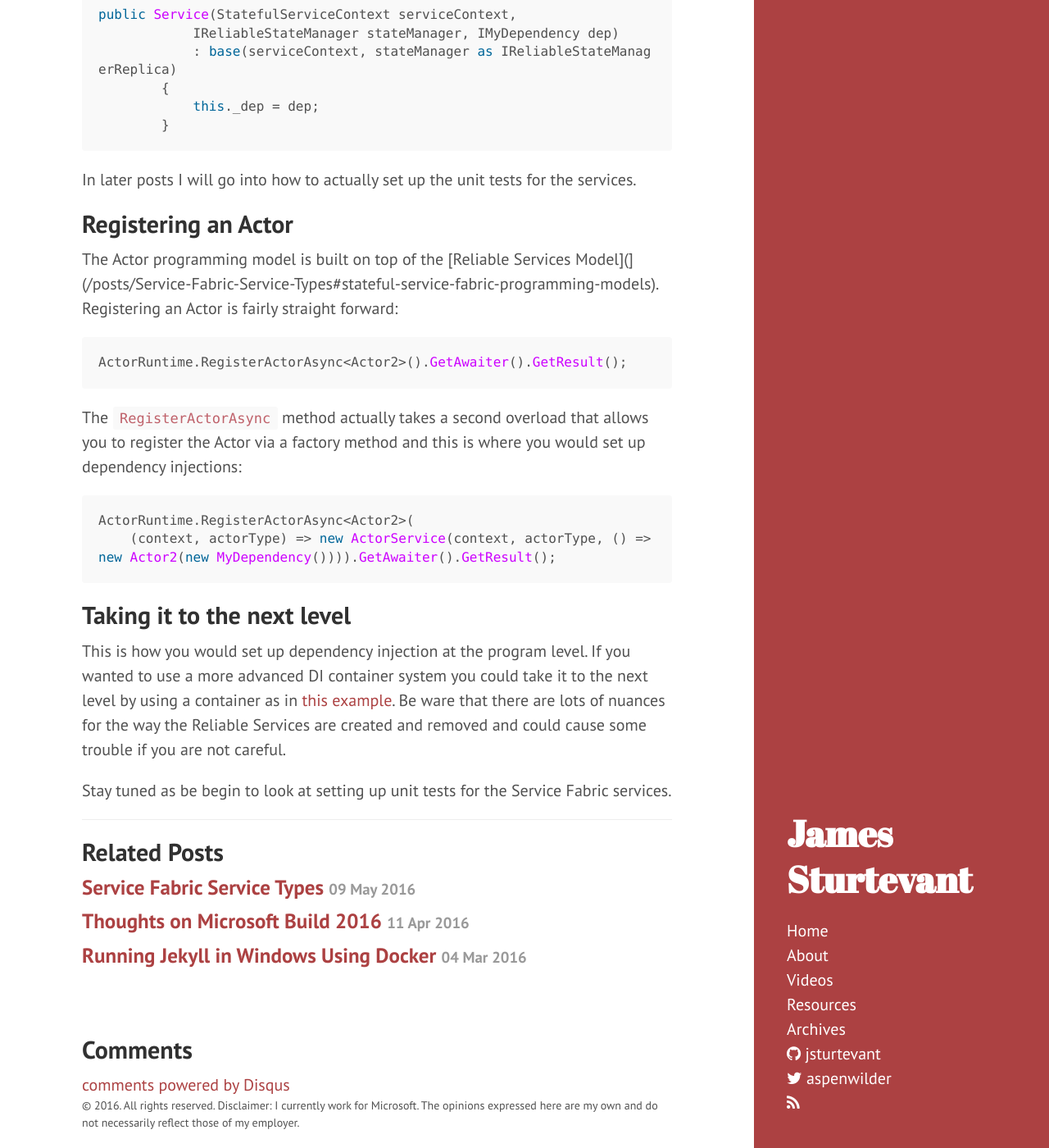
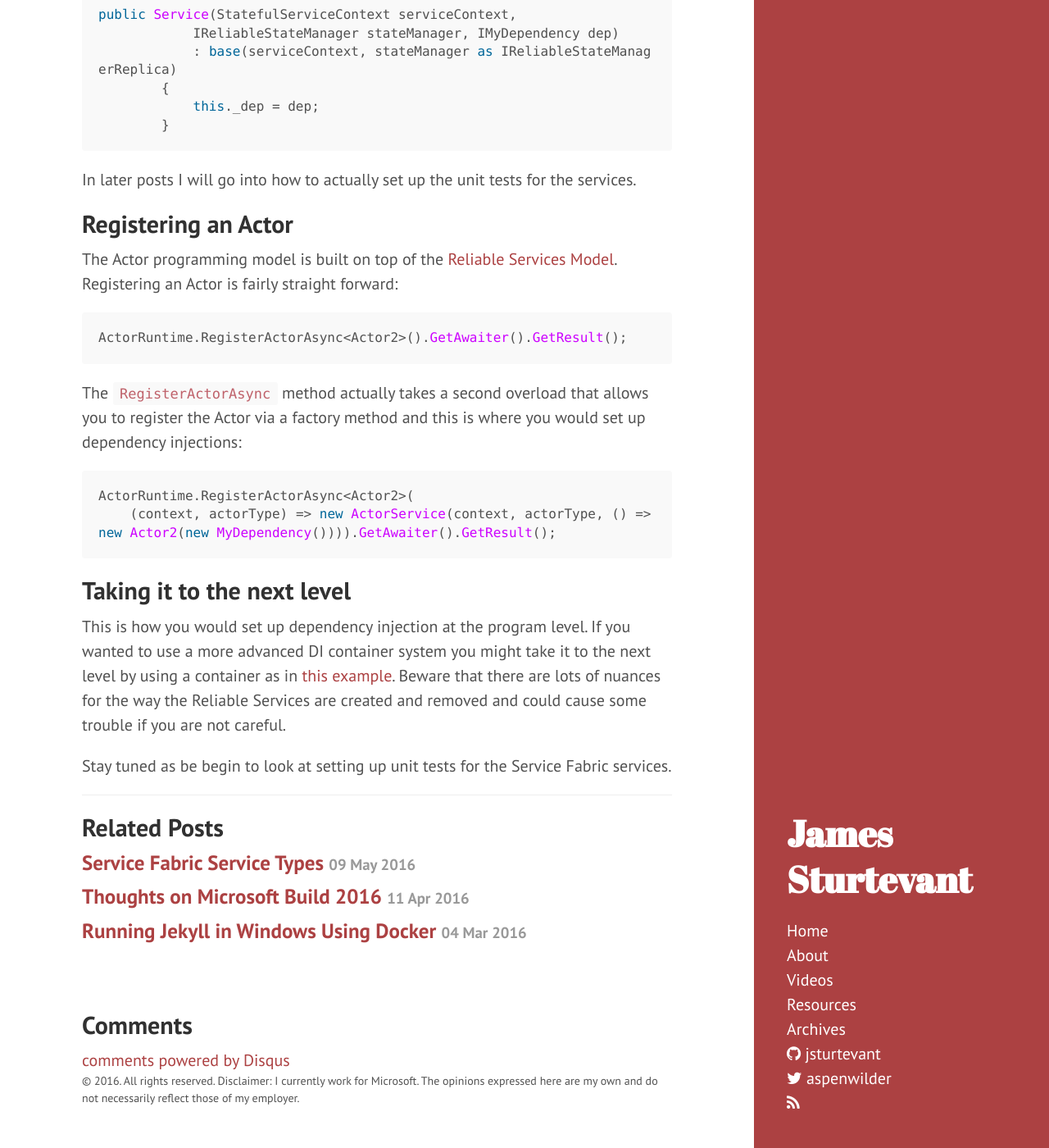
Before and after one commit to jsturtevant/jsturtevant.github.io, a Jekyll site: the page built from _posts/2016-05-16-Dependency-Injection-with-Azure-Service-Fabric.md, in a window 1280 px wide and 1400 px high, scrolled down 1357 px. Shown: the whole window at 82% size. Built offline with Jekyll 4.4.1, drawn with Linux system fonts in a browser that asks for light colours; nearby versions of some CDN libraries; comment, search, counter and statistics services are not loaded; some of the changed text lies outside the part shown.

Commit message:
fixed some typos and links

````diff
--- a/_posts/2016-05-16-Dependency-Injection-with-Azure-Service-Fabric.md
+++ b/_posts/2016-05-16-Dependency-Injection-with-Azure-Service-Fabric.md
@@ -15,7 +15,7 @@ First lets take a look at how you register a Reliable Service.  There are a coup
 ServiceRuntime.RegisterServiceAsync("State1Type", context => new Service(context)).GetAwaiter().GetResult();
 ```
 
-Depending on the service type (stateful or stateless) the ```context``` that is passed into the service will either be a StatefulServiceContext``` or a ```StatelessServiceContext```.  Both derive from ```ServiceContect```.
+Depending on the service type (stateful or stateless) the ```context``` that is passed into the service will either be a ```StatefulServiceContext``` or a ```StatelessServiceContext```.  Both derive from ```ServiceContect```.
 
 As you can see we are already injecting our dependency on the ```ServiceContext``` into the service. Adding another dependency is easy:
 
@@ -43,7 +43,7 @@ public Service(StatefulServiceContext serviceContext,
 In later posts I will go into how to actually set up the unit tests for the services.
 
 ## Registering an Actor
-The Actor programming model is built on top of the [Reliable Services Model](](/posts/Service-Fabric-Service-Types#stateful-service-fabric-programming-models).  Registering an Actor is fairly straight forward:
+The Actor programming model is built on top of the [Reliable Services Model](/posts/Service-Fabric-Service-Types#stateful-service-fabric-programming-models).  Registering an Actor is fairly straight forward:
 
 ```csharp
 ActorRuntime.RegisterActorAsync<Actor2>().GetAwaiter().GetResult();
@@ -57,6 +57,6 @@ ActorRuntime.RegisterActorAsync<Actor2>(
 ```
 
 ## Taking it to the next level
-This is how you would set up dependency injection at the program level.  If you wanted to use a more advanced DI container system you could take it to the next level by using a container as in [this example](http://stackoverflow.com/a/35900027/697126).  Be ware that there are lots of nuances for the way the Reliable Services are created and removed and could cause some trouble if you are not careful.
+This is how you would set up dependency injection at the program level.  If you wanted to use a more advanced DI container system you might take it to the next level by using a container as in [this example](http://stackoverflow.com/a/35900027/697126).  Beware that there are lots of nuances for the way the Reliable Services are created and removed and could cause some trouble if you are not careful.
 
 Stay tuned as be begin to look at setting up unit tests for the Service Fabric services.
````
Also changed, not shown: other parts of _posts/2016-05-16-Dependency-Injection-with-Azure-Service-Fabric.md (+1 -1 lines).
